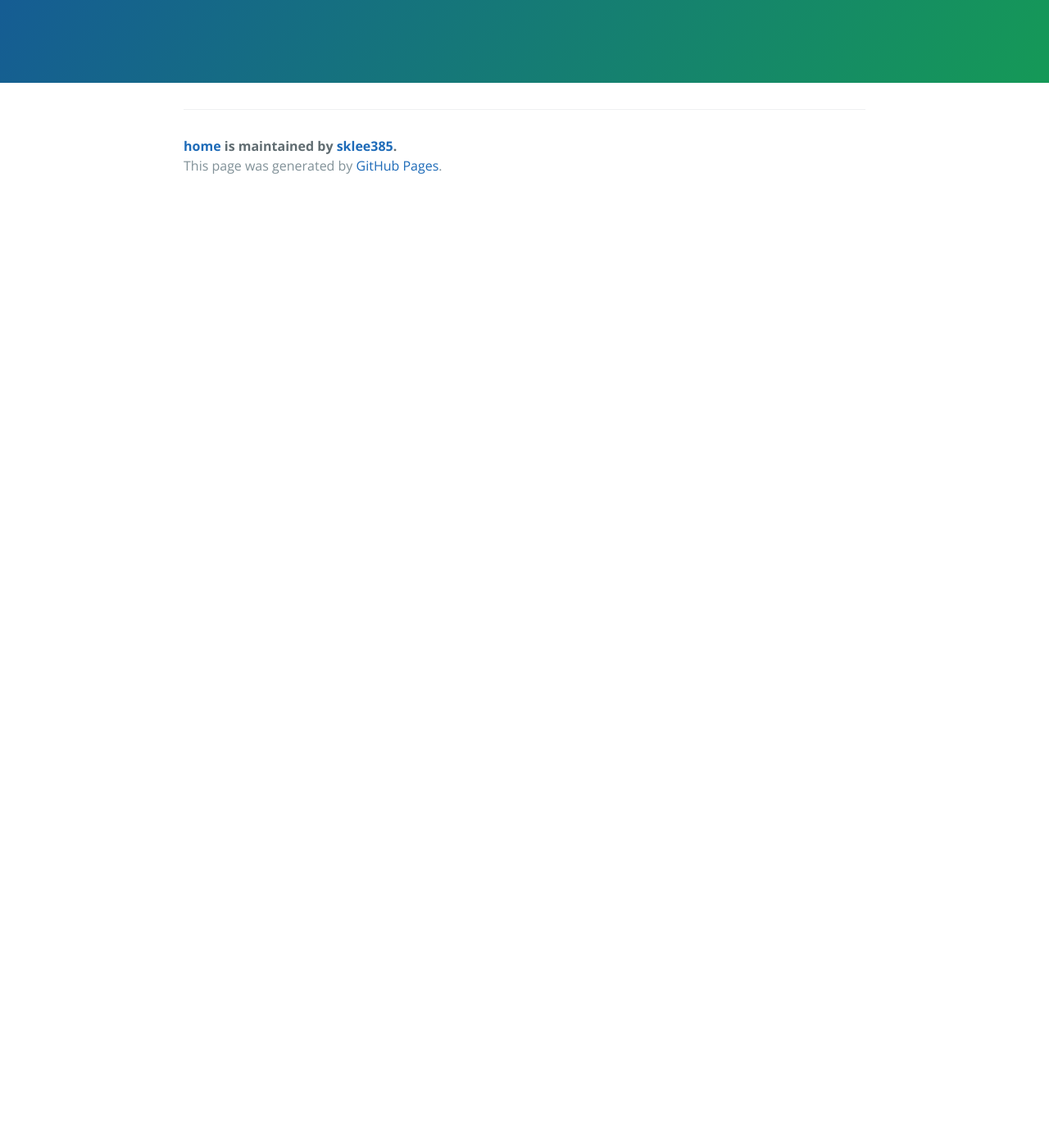
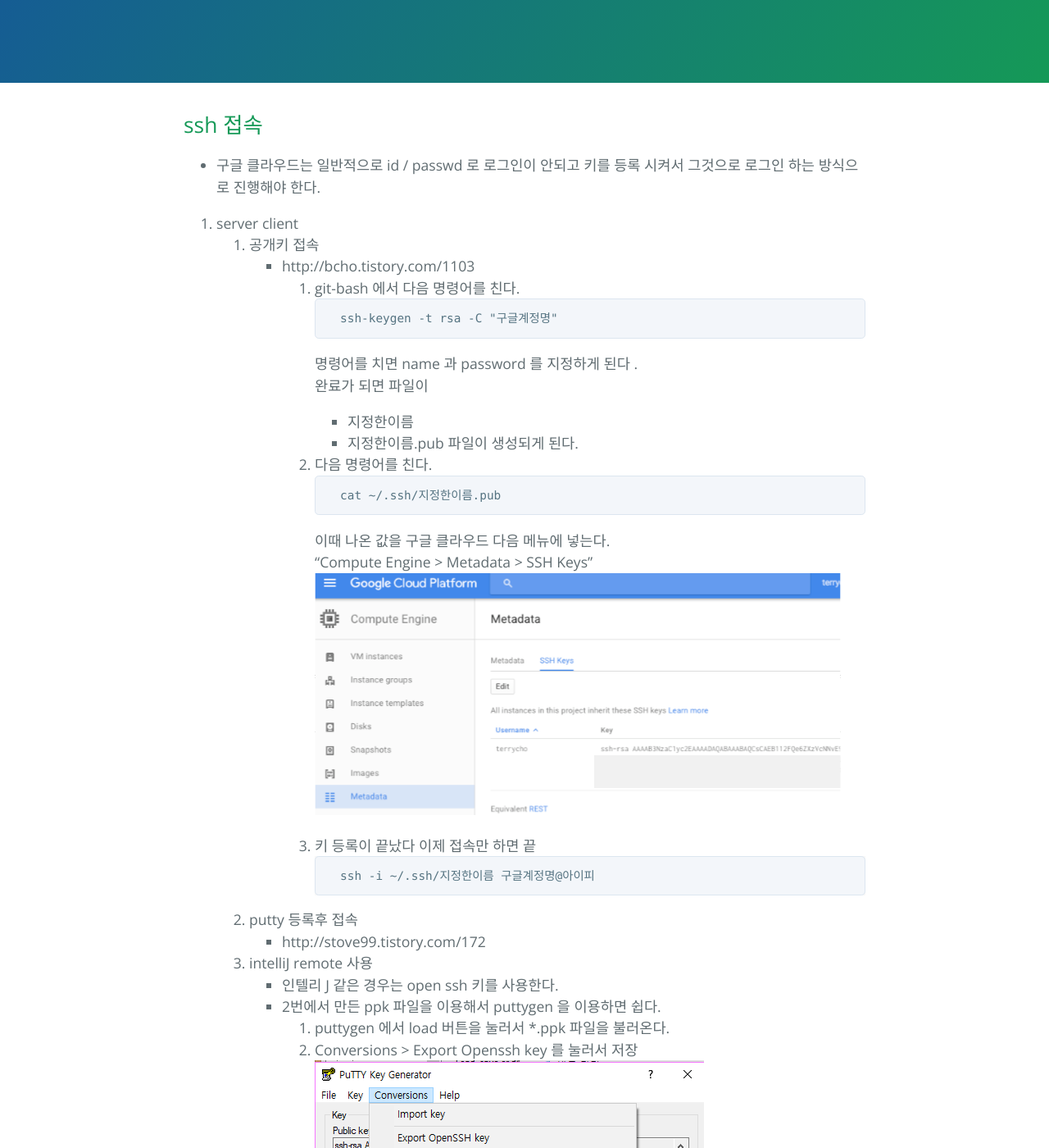
Before and after one commit to sklee385/home, a Jekyll site: the page built from md/googlecloud/ssh.md, in a window 1280 px wide and 1400 px high, scrolled down 216 px. Shown: the whole window at 82% size. Built offline with Jekyll 4.4.1, drawn with Linux system fonts in a browser that asks for light colours; our own code applies the rules of GitHub Pages for plain Markdown files; before the commit the page ends 900 px from its top, so only the background shows below that; some of the changed text lies outside the part shown.

Commit message:
구글 클라우드 사용 관련

````diff
--- a/md/googlecloud/ssh.md
+++ b/md/googlecloud/ssh.md
@@ -0,0 +1,49 @@
+---
+layout: default
+---
+## ssh 접속
+- 구글 클라우드는 일반적으로 id / passwd 로 로그인이 안되고 키를 등록 시켜서
+   그것으로 로그인 하는 방식으로 진행해야 한다.
+
+1. server client
+    1. 공개키 접속
+        - http://bcho.tistory.com/1103
+        1. git-bash 에서 다음 명령어를 친다.
+            ```$xslt
+            ssh-keygen -t rsa -C "구글계정명"
+            ```
+            명령어를 치면 name 과 password 를 지정하게 된다 .
+            완료가 되면 파일이
+                - 지정한이름
+                - 지정한이름.pub
+            파일이 생성되게 된다.
+        2. 다음 명령어를 친다.
+            ```$xslt
+            cat ~/.ssh/지정한이름.pub
+            ```
+            이때 나온 값을 구글 클라우드 다음 메뉴에 넣는다.
+            "Compute Engine > Metadata > SSH Keys"
+            ![구글 클라우드 이미지](./img/ssh_1.1.2.png)
+        3. 키 등록이 끝났다 이제 접속만 하면 끝
+            ```
+            ssh -i ~/.ssh/지정한이름 구글계정명@아이피
+            ```
+    2. putty 등록후 접속
+        - http://stove99.tistory.com/172
+
+    3. intelliJ remote 사용
+        - 인텔리 J 같은 경우는 open ssh 키를 사용한다.
+        - 2번에서 만든 ppk 파일을 이용해서 puttygen 을 이용하면 쉽다.
+        1. puttygen 에서 load 버튼을 눌러서 *.ppk 파일을 불러온다.
+        2. Conversions > Export Openssh key 를 눌러서 저장
+        <img src="img/ssh_1.3.2.png">
+        3. 인텔리J에서 Remote 에 들어갈려면  Tool>Deployment>Browse Remote Host 를 누른다.
+            shift+enter 를 눌러서 등록 화면에 들어간다 .
+            <img src="img/ssh_1.3.3.png">
+            입력 값을 채워 나가는데 이중 주의 할 점이
+            Auth type 값을 keypair(OpenSSH or PuTTY)
+            라고 되어 있는 값으로 해야 한다.
+            값에는 분명 putty 키도 된다고 하는데 안되다.....
+            prive key file 은 아까 생성한 open-ssh 키를 등록 시킨다.
+            SFTP host 나 User name 은 구글 클라우드 아이피 / 아이디를 입력
+            key passsphrase는 puttygen에서 만들떄 사용한 비밀번호
````
Also changed, not shown: index.md (+6 -0 lines), md/googlecloud/index.md (+5 -0 lines), md/redmine/index.md (added, +2 -0 lines), md/typescript/config.md (added, +4 -0 lines), md/googlecloud/img/ssh_1.3.2.png (added), md/googlecloud/img/ssh_1.3.3.png (added), md/redmine/install.md (added).
